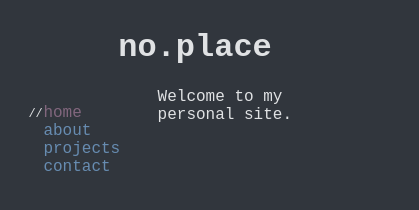
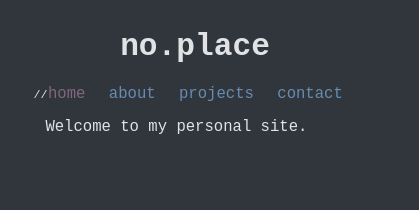
Before and after one commit to drewgaze/no.place, a website: page public/index.html in a window 390 px wide. Shown: the whole page, 419 px wide, since content can reach past the window. Drawn offline with Linux system fonts and the light colour scheme; a web font is replaced by a local one.

Commit message:
responsive layout

```diff
--- a/public/css/style.css
+++ b/public/css/style.css
@@ -9,18 +9,21 @@ body {
 nav {
 
 	width: 30%;
+	float: left;
 }
 
-nav > ul {
+nav ul {
 
 	list-style-type: none;
 	float: right;
+	margin-top: 0em;
 }
 
 main {
 
 	width: 50%;
 	margin-left: 10%;
+	float: left;
 }
 
 main > * {
@@ -56,11 +59,6 @@ a {
 	justify-content: center;
 }
 
-.container {
-
-	display: flex;
-}
-
 .selected {
 
 	color: #82677E;
@@ -76,3 +74,37 @@ a {
 	font-size: .75em;
 	margin-top: .25em;
 }
+
+@media screen and (max-width : 760px) {
+
+	body {
+
+		font-size: 4vmin;
+	}
+
+	main {
+
+		width: 100%;
+	}
+
+	nav {
+
+		width: 100%;
+	}
+
+	nav ul {
+
+		float: none;
+		display: inline-flex;
+	}
+
+	ul li {
+
+		padding-right: 1.5em;
+	}
+
+	ul li, li a {
+
+		width: 100%;
+	}
+}
--- a/public/index.html
+++ b/public/index.html
@@ -1,6 +1,7 @@
 <!DOCTYPE html>
 <html>
     <head>
+   		<meta name="viewport" content="width=device-width, initial-scale=1.0, maximum-scale=1.0" />
     	<link rel="stylesheet" href="//cdn.jsdelivr.net/font-hack/2.020/css/hack.min.css">
     	<link rel="stylesheet" type="text/css" href="/css/style.css">
         <title>no.place</title>
@@ -9,7 +10,6 @@
 	    <div class="headerContainer">
 	    	<header><h1>no.place</h1></header>
 	    </div>
-	    <div class="container">
 	    <nav id="nav">
 		    <ul>
 		    	<li><a id="homeLink" href="#home">home</a></li>
@@ -19,15 +19,13 @@
 		    </ul>
 		</nav>
 	    <main id="main">
-		    	<div id="about">I am a junior web developer.</div>
+	    	<div id="about">I am a junior application developer.</div>
 	    	<div id="projects">Here are my personal projects.</div>
 	    	<div id="contact">Reach me @drewgaze.</div>
 	    	<div id="home">Welcome to my personal site.</div>
 	    </main>
-	    </div>
-    </body>
+
 	<script>
-
 		(function() {
 
 		    var app = {
@@ -45,6 +43,8 @@
 		            }
 
 					app.link.className += "selected";
+
+					document.querySelector('body').scrollTop = 0;
 		        },
 
 		        'init': function() {
@@ -72,4 +72,5 @@
 
 		app.init();
 	</script>
+    </body>
 </html>
```
Lines whose indentation alone changed are shown as unchanged.
